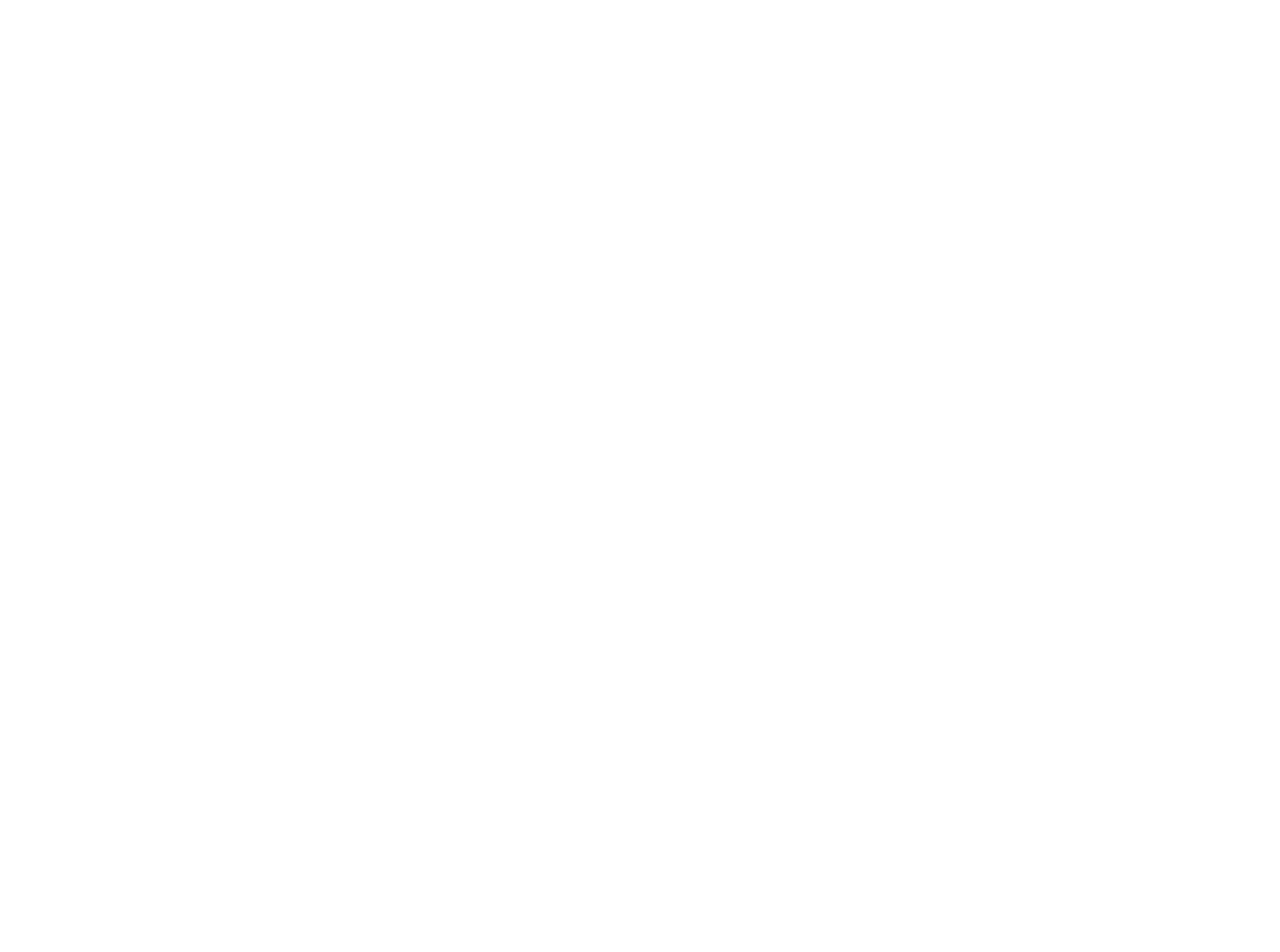
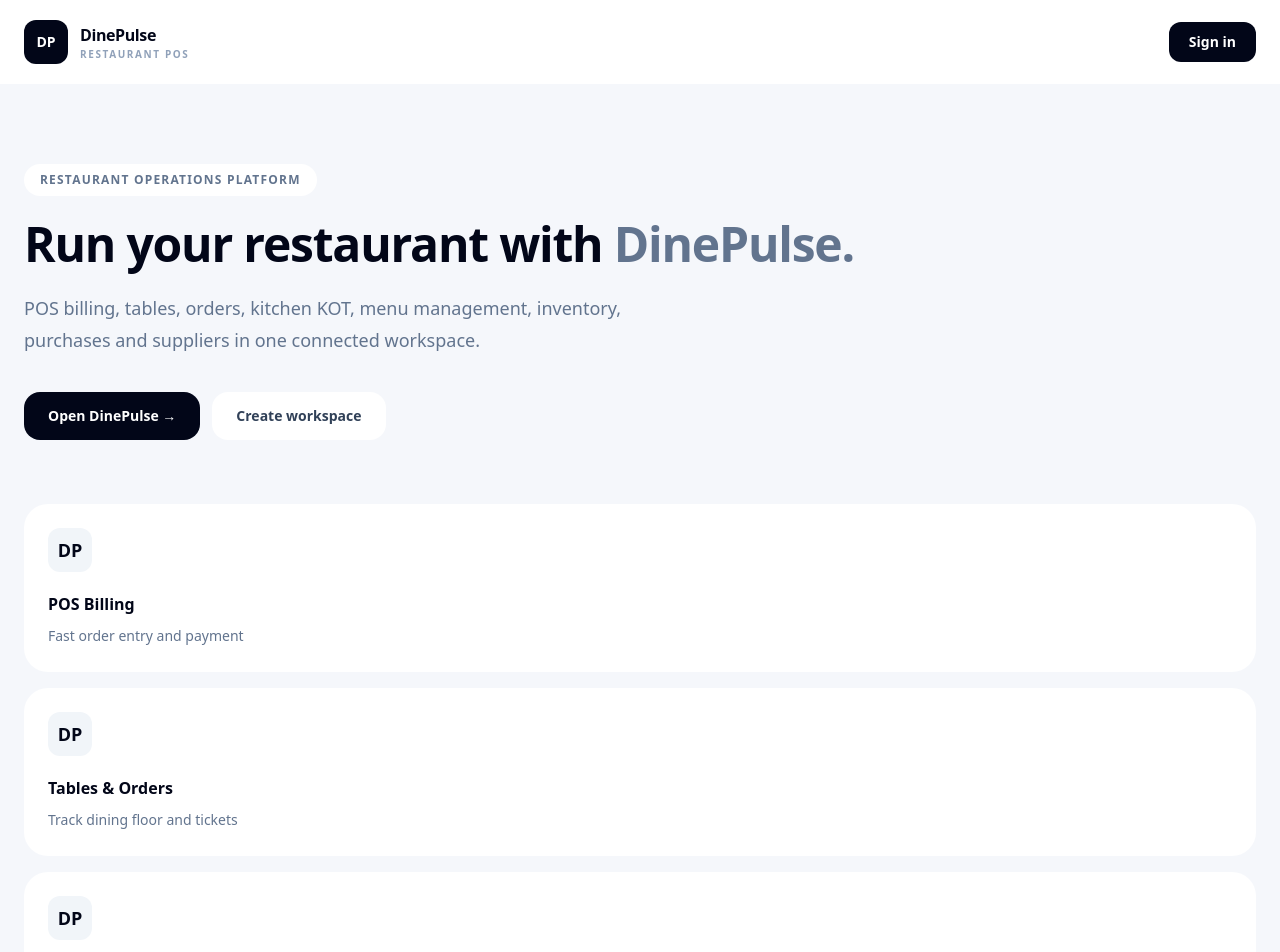
Before and after one commit to moderndiagnosticschowk/DinePulse, a Next.js app in the folder apps/web/: page / in a window 1280 px wide. Before the commit this address had no page. Shown: the top 952 px of the page. Before the commit the page ends 800 px from the top, so only its background shows below. Built offline with nearby package versions, Linux system fonts and the light colour scheme.

Commit message:
fix(web): render DinePulse home instead of root redirect

```diff
--- a/apps/web/app/page.tsx
+++ b/apps/web/app/page.tsx
@@ -1,2 +1,53 @@
-import { redirect } from 'next/navigation';
-export default function Home() { redirect('/dashboard'); }
+import Link from 'next/link';
+
+export default function Home() {
+  return (
+    <main className="min-h-screen bg-[#f5f7fb] text-slate-950">
+      <header className="border-b border-slate-200 bg-white">
+        <div className="mx-auto flex max-w-7xl items-center justify-between px-6 py-5">
+          <div className="flex items-center gap-3">
+            <div className="grid h-11 w-11 place-items-center rounded-xl bg-slate-950 text-sm font-black text-white">DP</div>
+            <div>
+              <div className="font-black tracking-tight">DinePulse</div>
+              <div className="text-[10px] font-bold uppercase tracking-[0.16em] text-slate-400">Restaurant POS</div>
+            </div>
+          </div>
+          <Link href="/login" className="rounded-xl bg-slate-950 px-5 py-2.5 text-sm font-bold text-white">Sign in</Link>
+        </div>
+      </header>
+
+      <section className="mx-auto max-w-7xl px-6 py-20 lg:py-28">
+        <div className="max-w-4xl">
+          <span className="inline-flex rounded-full border border-slate-200 bg-white px-4 py-2 text-xs font-bold uppercase tracking-widest text-slate-500">
+            Restaurant operations platform
+          </span>
+          <h1 className="mt-6 text-5xl font-black tracking-tight sm:text-6xl lg:text-7xl">
+            Run your restaurant with <span className="text-slate-500">DinePulse.</span>
+          </h1>
+          <p className="mt-6 max-w-2xl text-lg leading-8 text-slate-500">
+            POS billing, tables, orders, kitchen KOT, menu management, inventory, purchases and suppliers in one connected workspace.
+          </p>
+          <div className="mt-9 flex flex-wrap gap-3">
+            <Link href="/login" className="rounded-2xl bg-slate-950 px-6 py-3.5 text-sm font-black text-white shadow-lg">Open DinePulse →</Link>
+            <Link href="/onboarding" className="rounded-2xl border border-slate-200 bg-white px-6 py-3.5 text-sm font-black text-slate-700">Create workspace</Link>
+          </div>
+        </div>
+
+        <div className="mt-16 grid gap-4 sm:grid-cols-2 lg:grid-cols-4">
+          {[
+            ['POS Billing', 'Fast order entry and payment'],
+            ['Tables & Orders', 'Track dining floor and tickets'],
+            ['Kitchen / KOT', 'Keep kitchen work in sync'],
+            ['Inventory', 'Stock, purchases and suppliers'],
+          ].map(([title, desc]) => (
+            <div key={title} className="rounded-3xl border border-slate-200 bg-white p-6 shadow-sm">
+              <div className="grid h-11 w-11 place-items-center rounded-xl bg-slate-100 text-lg font-black">DP</div>
+              <h2 className="mt-5 font-black">{title}</h2>
+              <p className="mt-2 text-sm leading-6 text-slate-500">{desc}</p>
+            </div>
+          ))}
+        </div>
+      </section>
+    </main>
+  );
+}
```
